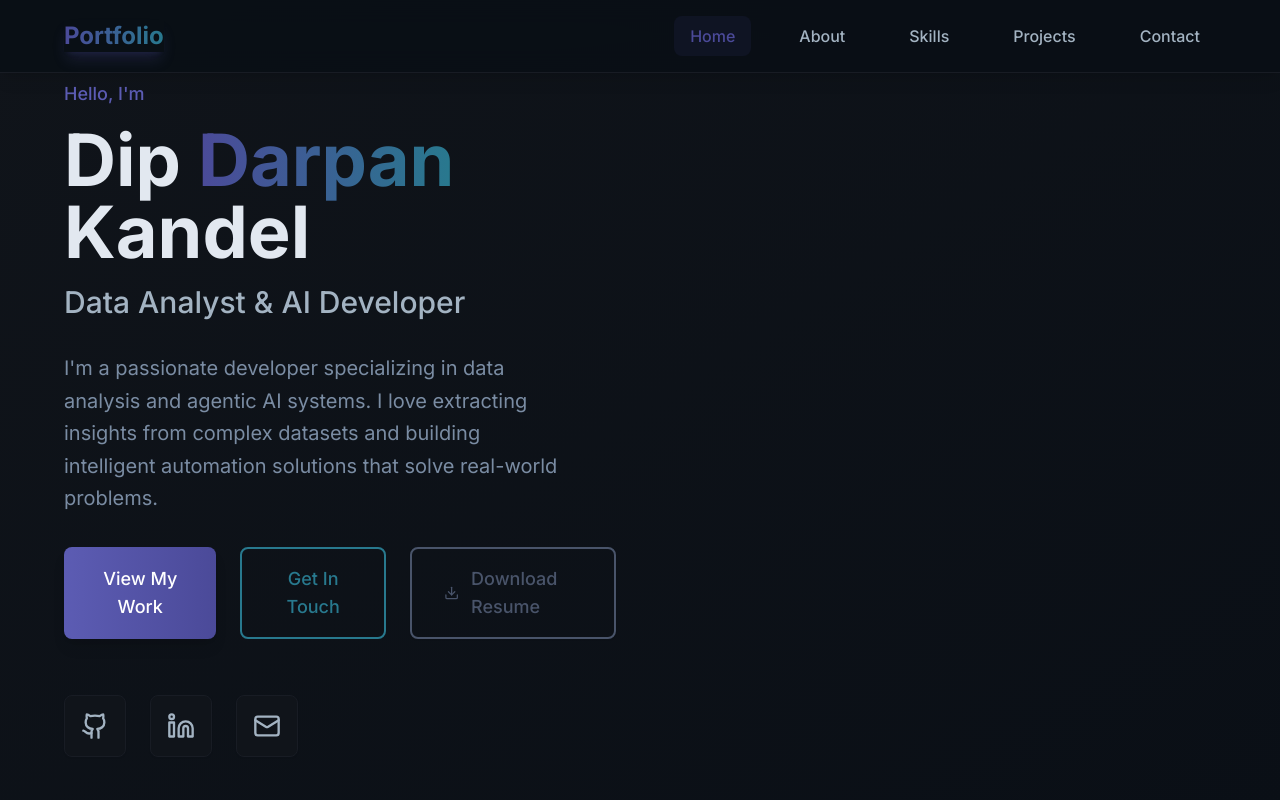
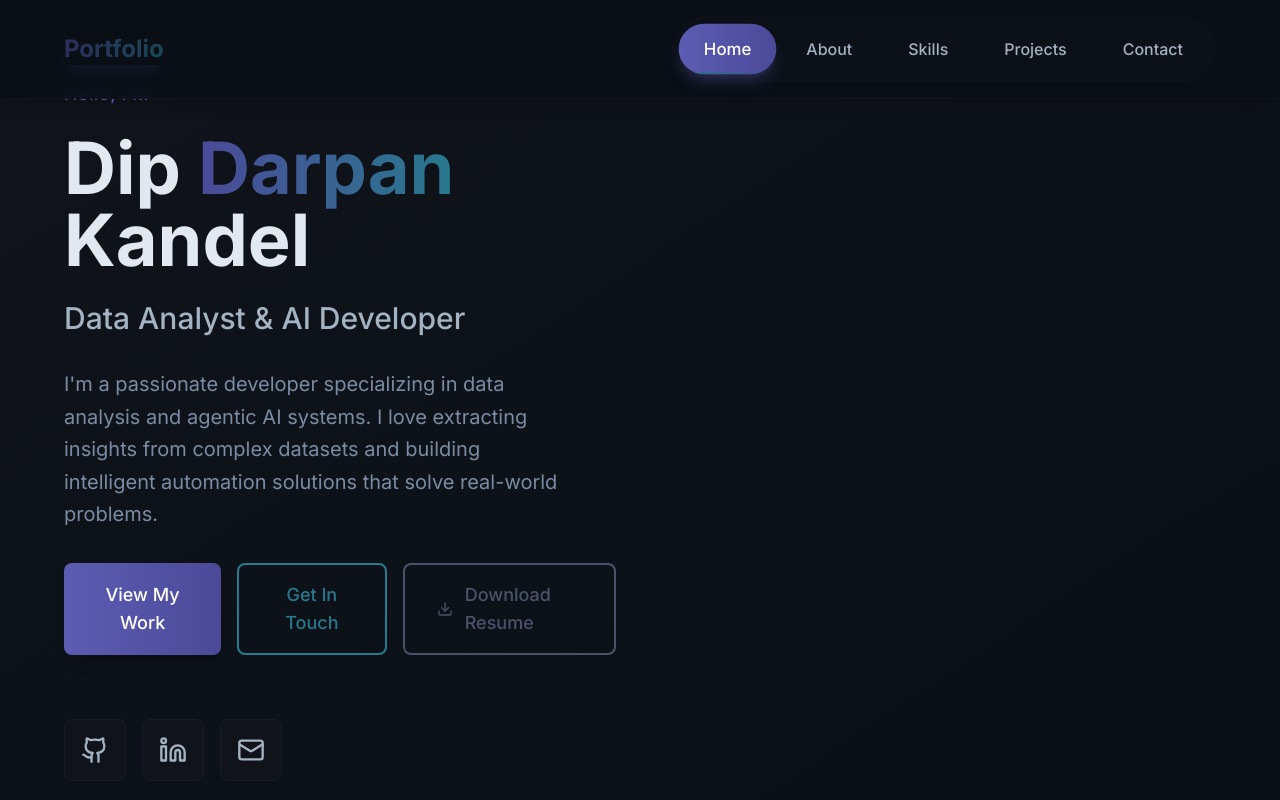
Before and after one commit to dip051030/Portfolio, a React (Vite) app: page / in a window 1280 px wide. Shown: the top 800 px of the page. Built offline with nearby package versions, Linux system fonts and the light colour scheme.

Commit message:
updating about section.

```diff
--- a/src/components/About.jsx
+++ b/src/components/About.jsx
@@ -3,10 +3,10 @@ import { GraduationCap, Award, Code, BookOpen } from 'lucide-react'
 
 const About = () => {
   const stats = [
-    { icon: GraduationCap, label: 'Year in College', value: '3rd Year' },
+    { icon: GraduationCap, label: 'Year in College', value: '2nd Year' },
     { icon: Code, label: 'Projects Completed', value: '15+' },
     { icon: Award, label: 'Certifications', value: '5' },
-    { icon: BookOpen, label: 'Technologies Learned', value: '12+' }
+    { icon: BookOpen, label: 'Technologies Learned', value: '7+' }
   ]
 
   return (
--- a/src/components/Header.jsx
+++ b/src/components/Header.jsx
@@ -3,11 +3,20 @@ import {Menu, X} from 'lucide-react'
 
 const Header = ({activeSection, setActiveSection}) => {
     const [isMenuOpen, setIsMenuOpen] = useState(false)
+    const [isScrolled, setIsScrolled] = useState(false)
 
     const navItems = [{id: 'home', label: 'Home'}, {id: 'about', label: 'About'}, {
-        id: 'skills',
-        label: 'Skills'
+        id: 'skills', label: 'Skills'
     }, {id: 'projects', label: 'Projects'}, {id: 'contact', label: 'Contact'}]
+
+    // Add scroll effect for header
+    useEffect(() => {
+        const handleScroll = () => {
+            setIsScrolled(window.scrollY > 20)
+        }
+        window.addEventListener('scroll', handleScroll)
+        return () => window.removeEventListener('scroll', handleScroll)
+    }, [])
 
     // Add intersection observer for proper section tracking
     useEffect(() => {
@@ -41,53 +50,99 @@ const Header = ({activeSection, setActiveSection}) => {
     }
 
     return (
-        <header className="fixed top-0 w-full bg-dark-100/95 backdrop-blur-md z-50 border-b border-dark-300 shadow-lg">
+        <header className={`fixed top-0 w-full z-50 transition-all duration-500 ease-in-out ${
+            isScrolled
+                ? 'bg-dark-100/95 backdrop-blur-md shadow-2xl border-b border-dark-300/80'
+                : 'bg-dark-100/90 backdrop-blur-sm shadow-lg border-b border-dark-300/50'
+        }`}>
         <nav className="section-padding py-4">
             <div className="flex items-center justify-between">
-                    <div className="text-2xl font-bold gradient-text glow-effect">
+                {/* Logo with animation */}
+                <div className="text-2xl font-bold gradient-text glow-effect transform hover:scale-105 transition-all duration-300 cursor-pointer animate-pulse">
                     Portfolio
                 </div>
 
-                    {/* Desktop Navigation */}
-                    <div className="hidden md:flex space-x-8">
-                        {navItems.map((item) => (
+                {/* Desktop Navigation with enhanced animations */}
+                <div className="hidden md:flex space-x-2 bg-dark-200/50 rounded-full px-2 py-2 backdrop-blur-sm border border-dark-300/30">
+                    {navItems.map((item, index) => (
                         <button
                             key={item.id}
                             onClick={() => scrollToSection(item.id)}
-                                className={`text-base font-medium transition-all duration-300 px-4 py-2 rounded-lg ${activeSection === item.id ? 'text-secondary-400 bg-secondary-400/10 shadow-secondary-500/20' : 'text-primary-700 hover:text-secondary-400 hover:bg-secondary-400/5'}`}
+                            className={`relative text-base font-medium transition-all duration-300 px-6 py-3 rounded-full group overflow-hidden ${
+                                activeSection === item.id
+                                    ? 'text-white bg-gradient-to-r from-secondary-500 to-secondary-400 shadow-lg shadow-secondary-500/30 transform scale-105'
+                                    : 'text-primary-700 hover:text-white hover:bg-gradient-to-r hover:from-secondary-500/80 hover:to-secondary-400/80 hover:shadow-md hover:shadow-secondary-500/20 hover:scale-105'
+                            }`}
+                            style={{
+                                animationDelay: `${index * 0.1}s`
+                            }}
                         >
+                            {/* Ripple effect background */}
+                            <span className="absolute inset-0 rounded-full bg-gradient-to-r from-secondary-400/20 to-accent-400/20 transform scale-0 group-hover:scale-100 transition-transform duration-500 ease-out"></span>
+
+                            {/* Sliding underline for active state */}
+                            {activeSection === item.id && (
+                                <span className="absolute bottom-0 left-0 w-full h-0.5 bg-gradient-to-r from-accent-400 to-secondary-400 transform origin-left animate-pulse"></span>
+                            )}
+
+                            {/* Text with subtle animation */}
+                            <span className="relative z-10 transform group-hover:translate-y-[-1px] transition-transform duration-200">
                                 {item.label}
+                            </span>
                         </button>
                     ))}
                 </div>
 
-                    {/* Mobile Menu Button */}
+                {/* Mobile Menu Button with rotation animation */}
                 <button
-                        className="md:hidden p-2 text-primary-700 hover:text-secondary-400 transition-colors"
+                    className="md:hidden p-3 text-primary-700 hover:text-secondary-400 transition-all duration-300 rounded-lg hover:bg-secondary-400/10 transform hover:scale-110 active:scale-95"
                     onClick={() => setIsMenuOpen(!isMenuOpen)}
                 >
+                    <div className={`transform transition-transform duration-300 ${isMenuOpen ? 'rotate-180' : 'rotate-0'}`}>
                         {isMenuOpen ? <X size={24}/> : <Menu size={24}/>}
+                    </div>
                 </button>
             </div>
 
-                {/* Mobile Navigation */}
-                {isMenuOpen && (
-                    <div className="md:hidden mt-4 py-4 border-t border-dark-300">
+            {/* Mobile Navigation with slide-down animation */}
+            <div className={`md:hidden overflow-hidden transition-all duration-500 ease-in-out ${
+                isMenuOpen
+                    ? 'max-h-96 opacity-100 mt-4'
+                    : 'max-h-0 opacity-0 mt-0'
+            }`}>
+                <div className="py-4 border-t border-dark-300/50">
                     <div className="flex flex-col space-y-2">
-                            {navItems.map((item) => (
+                        {navItems.map((item, index) => (
                             <button
                                 key={item.id}
                                 onClick={() => scrollToSection(item.id)}
-                                    className={`text-left text-base font-medium transition-all duration-300 px-4 py-3 rounded-lg ${activeSection === item.id ? 'text-secondary-400 bg-secondary-400/10' : 'text-primary-700 hover:text-secondary-400 hover:bg-secondary-400/5'}`}
+                                className={`text-left text-base font-medium transition-all duration-300 px-4 py-4 rounded-lg transform hover:translate-x-2 hover:scale-105 ${
+                                    activeSection === item.id
+                                        ? 'text-white bg-gradient-to-r from-secondary-500 to-secondary-400 shadow-lg shadow-secondary-500/30'
+                                        : 'text-primary-700 hover:text-secondary-400 hover:bg-gradient-to-r hover:from-secondary-400/10 hover:to-accent-400/10 hover:shadow-md'
+                                }`}
+                                style={{
+                                    animationDelay: `${index * 0.1}s`,
+                                    animation: isMenuOpen ? `slideInLeft 0.4s ease-out ${index * 0.1}s both` : 'none'
+                                }}
                             >
+                            <span className="flex items-center gap-3">
+                                {/* Animated dot indicator */}
+                                <div className={`w-2 h-2 rounded-full transition-all duration-300 ${
+                                    activeSection === item.id
+                                        ? 'bg-accent-400 shadow-lg shadow-accent-400/50 animate-pulse'
+                                        : 'bg-transparent group-hover:bg-secondary-400'
+                                }`}></div>
                                 {item.label}
+                            </span>
                             </button>
                         ))}
                     </div>
                 </div>
-                )}
+            </div>
         </nav>
-        </header>)
+        </header>
+    )
 }
 
 export default Header
--- a/src/components/Hero.jsx
+++ b/src/components/Hero.jsx
@@ -8,24 +8,24 @@ const Hero = () => {
         <div className="grid md:grid-cols-2 gap-12 items-center min-h-[80vh]">
           {/* Text Content */}
           <div className="space-y-8 animate-fade-in">
-            <div className="space-y-4">
-              <p className="text-secondary-500 font-medium text-lg">Hello, I'm</p>
+            <div className="space-y-6">
+              <p className="text-secondary-500 font-medium text-lg tracking-wide">Hello, I'm</p>
               <h1 className="text-5xl md:text-7xl font-bold text-primary-900 leading-tight">
                 Dip <span className="gradient-text">Darpan</span> Kandel
               </h1>
-              <h2 className="text-2xl md:text-3xl text-primary-700 font-medium leading-relaxed">
+              <h2 className="text-2xl md:text-3xl text-primary-700 font-medium leading-relaxed mt-4">
                 Data Analyst & AI Developer
               </h2>
             </div>
 
-            <p className="text-primary-600 text-xl leading-relaxed max-w-lg">
+            <p className="text-primary-600 text-xl leading-relaxed max-w-lg mt-6">
               I'm a passionate developer specializing in data analysis and agentic AI systems.
               I love extracting insights from complex datasets and building intelligent automation
               solutions that solve real-world problems.
             </p>
 
             {/* CTA Buttons */}
-            <div className="flex flex-col sm:flex-row gap-6">
+            <div className="flex flex-col sm:flex-row gap-4 mt-8">
               <button
                 onClick={() => document.getElementById('projects')?.scrollIntoView({ behavior: 'smooth' })}
                 className="gradient-button text-white px-8 py-4 rounded-lg font-medium transition-all duration-300 shadow-lg hover:shadow-xl glow-effect text-lg"
@@ -50,7 +50,7 @@ const Hero = () => {
             </div>
 
             {/* Social Links */}
-            <div className="flex gap-6 pt-6">
+            <div className="flex gap-4 pt-8">
               <a
                 href="https://github.com/dipdarpankandel"
                 target="_blank"
--- a/src/index.css
+++ b/src/index.css
@@ -48,6 +48,22 @@
   .animate-slide-up {
     animation: slideUp 0.8s ease-out;
   }
+
+  .animate-slide-in-left {
+    animation: slideInLeft 0.8s ease-out;
+  }
+
+  .animate-ripple {
+    animation: ripple 1s infinite;
+  }
+
+  .animate-float {
+    animation: float 3s ease-in-out infinite;
+  }
+
+  .animate-glow {
+    animation: glow 1.5s ease-in-out infinite;
+  }
 }
 
 @keyframes fadeIn {
@@ -59,3 +75,43 @@
   0% { opacity: 0; transform: translateY(40px); }
   100% { opacity: 1; transform: translateY(0); }
 }
+
+@keyframes slideInLeft {
+  0% {
+    opacity: 0;
+    transform: translateX(-30px);
+  }
+  100% {
+    opacity: 1;
+    transform: translateX(0);
+  }
+}
+
+@keyframes ripple {
+  0% {
+    transform: scale(0);
+    opacity: 1;
+  }
+  100% {
+    transform: scale(1);
+    opacity: 0;
+  }
+}
+
+@keyframes float {
+  0%, 100% {
+    transform: translateY(0px);
+  }
+  50% {
+    transform: translateY(-10px);
+  }
+}
+
+@keyframes glow {
+  0%, 100% {
+    box-shadow: 0 0 20px rgba(75, 74, 153, 0.3);
+  }
+  50% {
+    box-shadow: 0 0 30px rgba(75, 74, 153, 0.6);
+  }
+}
```
Lines whose indentation alone changed are shown as unchanged.
